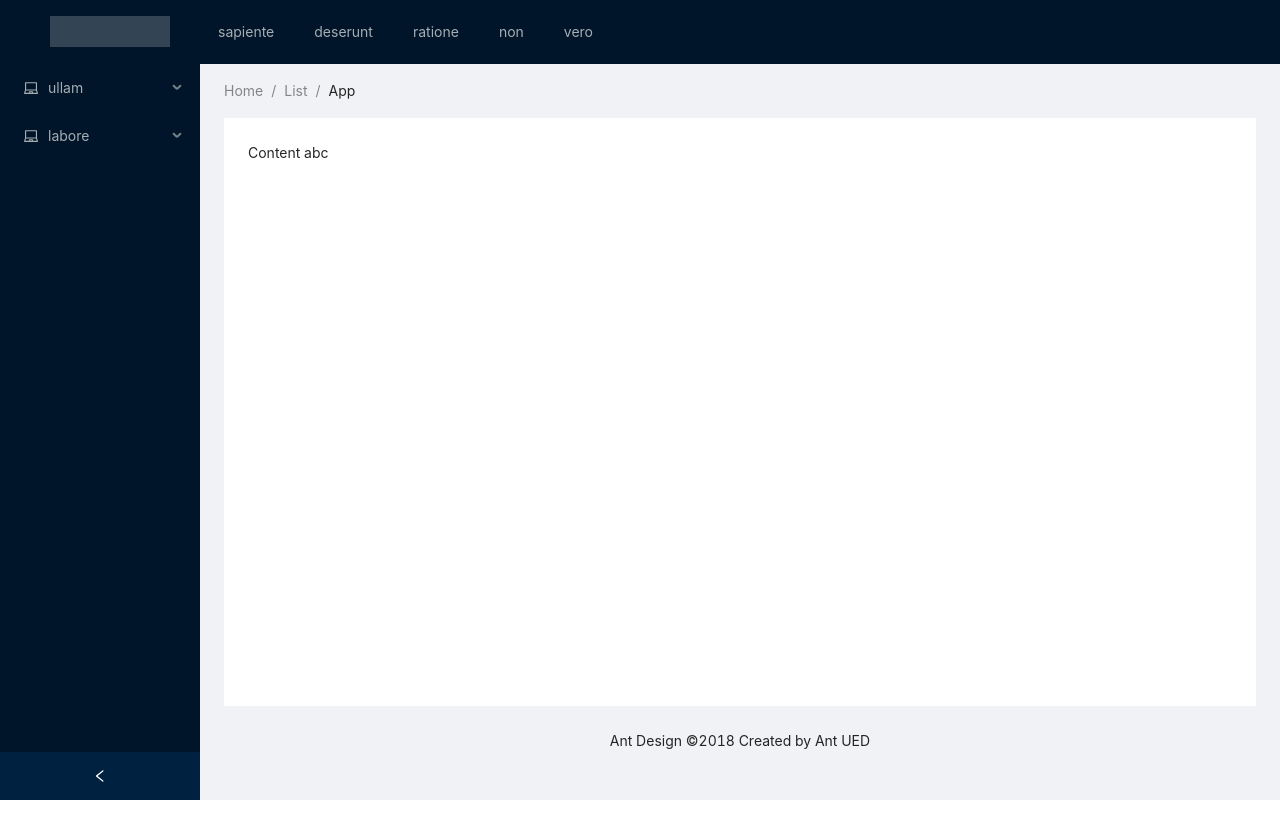
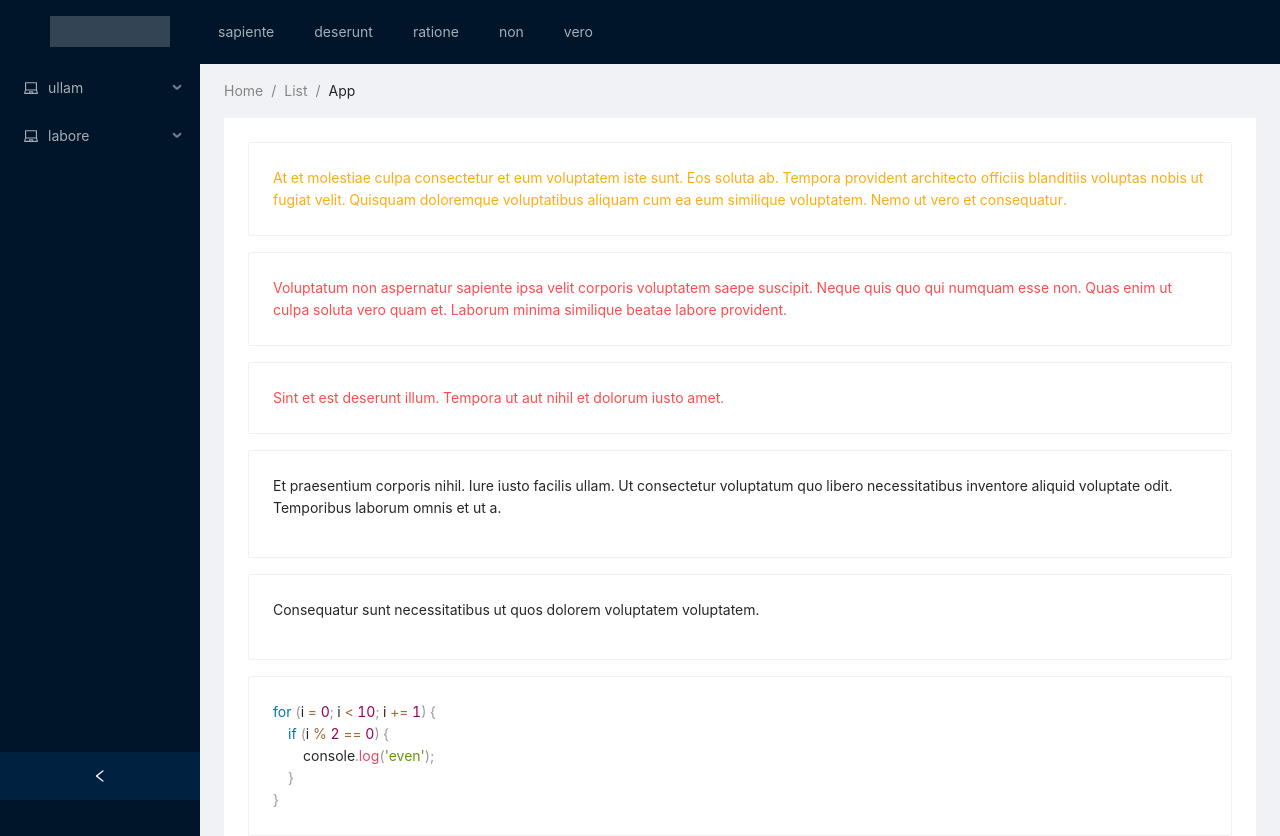
Before and after one commit to FOG9999/web-knowledge-fe, a React (Create React App) app: page / in a window 1280 px wide. Shown: the top 836 px of the page. Before the commit the page ends 800 px from the top, so only its background shows below. Built offline with nearby package versions, Linux system fonts and the light colour scheme.

Commit message:
render blocks success

```diff
--- a/src/App.css
+++ b/src/App.css
@@ -1,4 +1,5 @@
 @import '~antd/dist/antd.css';
+@import '~prismjs/themes/prism.css';
 
 .App {
   text-align: center;
--- /dev/null
+++ b/src/components/BlockList.jsx
@@ -0,0 +1,15 @@
+import { WKCard } from "../shared/customs/Card"
+
+export const BlockList = ({blocks}) => {
+    const renderBlocks = () => {
+        return blocks.map(block => {
+            return <WKCard type={block.type} content={block.content} key={block.id} />
+        })
+    }
+
+    return (
+        <div>
+            {renderBlocks()}
+        </div>
+    )
+}
--- a/src/components/CourseDetail.jsx
+++ b/src/components/CourseDetail.jsx
@@ -1,10 +1,9 @@
 import { LayoutContainer } from "../layouts/LayoutContainer"
+import { BlockList } from "./BlockList";
 
-export const CourseDetail = ({blocks}) => {
-
-    console.log(blocks);
+export const CourseDetail = () => {
 
     return <LayoutContainer>
-        <div>Content abc</div>
+        <BlockList />
     </LayoutContainer>
 }
--- a/src/layouts/LayoutContainer.jsx
+++ b/src/layouts/LayoutContainer.jsx
@@ -84,8 +84,7 @@ export const LayoutContainer = (props) => {
                 {lessons.get(childCourse.id).map((l) => {
                     return (
                         <Menu.Item key={l.id} title={l.title}>
-                            {" "}
-                            {l.title}{" "}
+                            {l.title}
                         </Menu.Item>
                     );
                 })}
--- a/src/shared/customs/Card.jsx
+++ b/src/shared/customs/Card.jsx
@@ -1,54 +1,56 @@
 import { Card, Typography } from "antd";
 import Prism from "prismjs";
 
-const { Title, Text } = Typography;
+const { Title, Text, Paragraph } = Typography;
 
-export const wkCard = ({ type, content }) => {
+export const WKCard = ({ type, content }) => {
     switch (type) {
         case "h1": {
             return (
-                <Card>
-                    <Title level={1}>{content}</Title>
+                <Card className="mb-3">
+                    <Title level={3}>{content}</Title>
                 </Card>
             );
         }
         case "h2": {
             return (
-                <Card>
-                    <Title level={2}>{content}</Title>
+                <Card className="mb-3">
+                    <Title level={4}>{content}</Title>
                 </Card>
             );
         }
         case "code": {
-            return Prism.highlight(content, Prism.languages.extend('js'))
+            return <Card className="mb-3">
+                <div style={{whiteSpace: 'pre-wrap'}} dangerouslySetInnerHTML={{__html: Prism.highlight(content, Prism.languages.extend('js'), 'js')}} />
+            </Card>;
         }
         case "warn": {
             return (
-                <Card>
-                    <Title type="warning">{content}</Title>
+                <Card className="mb-3">
+                    <Text type="warning">{content}</Text>
                 </Card>
-            )
+            );
         }
         case "error": {
             return (
-                <Card>
-                    <Title type="danger">{content}</Title>
+                <Card className="mb-3">
+                    <Text type="danger">{content}</Text>
                 </Card>
-            )
+            );
         }
         case "success": {
             return (
-                <Card>
-                    <Title type="success">{content}</Title>
+                <Card className="mb-3">
+                    <Text type="success">{content}</Text>
                 </Card>
-            )
+            );
         }
         default: {
             return (
-                <Card>
-                    <Text>{content}</Text>
+                <Card className="mb-3">
+                    <Paragraph>{content}</Paragraph>
                 </Card>
-            )
+            );
         }
     }
 };
```
